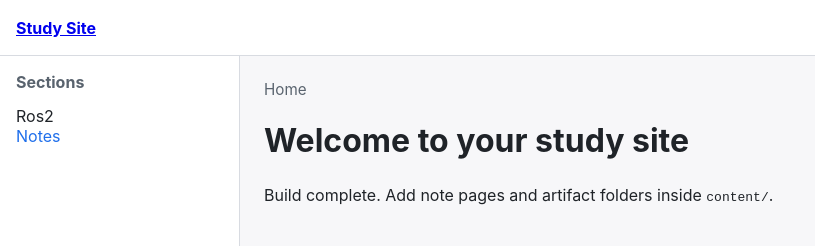
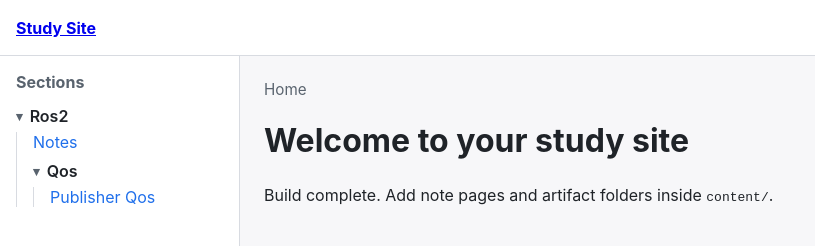
Before and after one commit to ChaseGould/study-website, a plain HTML site: page docs/index.html in a window 1280 px wide. Shown: the top 246 px of the page, without its empty margins (0-815 px from the left). Drawn offline with Linux system fonts and the light colour scheme.

Commit message:
Fixed indentation in sections and added arrows to expand or collapse sections.

```diff
--- a/assets/site.css
+++ b/assets/site.css
@@ -72,10 +72,50 @@ body {
 
 .sidebar ul {
   list-style: none;
-  padding: 0;
+  padding-left: 0;
   margin: 0;
   display: grid;
   gap: 0.6rem;
+}
+
+.sidebar li {
+  display: grid;
+  gap: 0.35rem;
+}
+
+.sidebar details {
+  display: grid;
+  gap: 0.35rem;
+}
+
+.sidebar summary {
+  list-style: none;
+  display: inline-flex;
+  align-items: center;
+  gap: 0.45rem;
+  cursor: pointer;
+  color: var(--text);
+  font-weight: 600;
+}
+
+.sidebar summary::-webkit-details-marker {
+  display: none;
+}
+
+.sidebar summary::before {
+  content: "\25BE";
+  font-size: 0.8rem;
+  color: var(--muted);
+}
+
+.sidebar details:not([open]) > summary::before {
+  content: "\25B8";
+}
+
+.sidebar li > ul,
+.sidebar details > ul {
+  padding-left: 1rem;
+  border-left: 1px solid var(--border);
 }
 
 .content {
--- a/docs/assets/site.css
+++ b/docs/assets/site.css
@@ -72,10 +72,50 @@ body {
 
 .sidebar ul {
   list-style: none;
-  padding: 0;
+  padding-left: 0;
   margin: 0;
   display: grid;
   gap: 0.6rem;
+}
+
+.sidebar li {
+  display: grid;
+  gap: 0.35rem;
+}
+
+.sidebar details {
+  display: grid;
+  gap: 0.35rem;
+}
+
+.sidebar summary {
+  list-style: none;
+  display: inline-flex;
+  align-items: center;
+  gap: 0.45rem;
+  cursor: pointer;
+  color: var(--text);
+  font-weight: 600;
+}
+
+.sidebar summary::-webkit-details-marker {
+  display: none;
+}
+
+.sidebar summary::before {
+  content: "\25BE";
+  font-size: 0.8rem;
+  color: var(--muted);
+}
+
+.sidebar details:not([open]) > summary::before {
+  content: "\25B8";
+}
+
+.sidebar li > ul,
+.sidebar details > ul {
+  padding-left: 1rem;
+  border-left: 1px solid var(--border);
 }
 
 .content {
--- a/docs/index.html
+++ b/docs/index.html
@@ -13,7 +13,7 @@
   <div class="layout">
     <aside class="sidebar" aria-label="Sidebar">
       <h2>Sections</h2>
-      <ul><li><span>Ros2</span><ul><li><a href="ros2/notes.html">Notes</a></li></ul></li></ul>
+      <ul><li><details class="nav-section" open><summary>Ros2</summary><ul><li><a href="ros2/notes.html">Notes</a></li><li><details class="nav-section" open><summary>Qos</summary><ul><li><a href="ros2/qos/publisher-qos.html">Publisher Qos</a></li></ul></details></li></ul></details></li></ul>
     </aside>
     <main class="content" id="main-content">
       <nav class="breadcrumbs" aria-label="Breadcrumbs"><span aria-current="page">Home</span></nav>
```
Also changed, not shown: docs/ros2/notes.html (+1 -1 lines), docs/ros2/qos/publisher-qos.html (added, +24 -0 lines), 2 other files.
